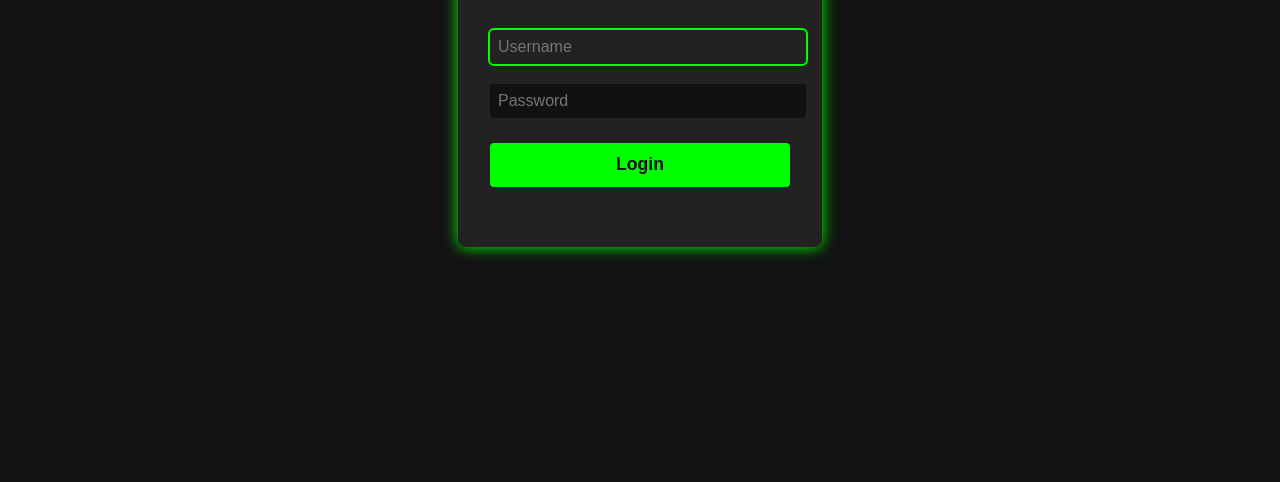
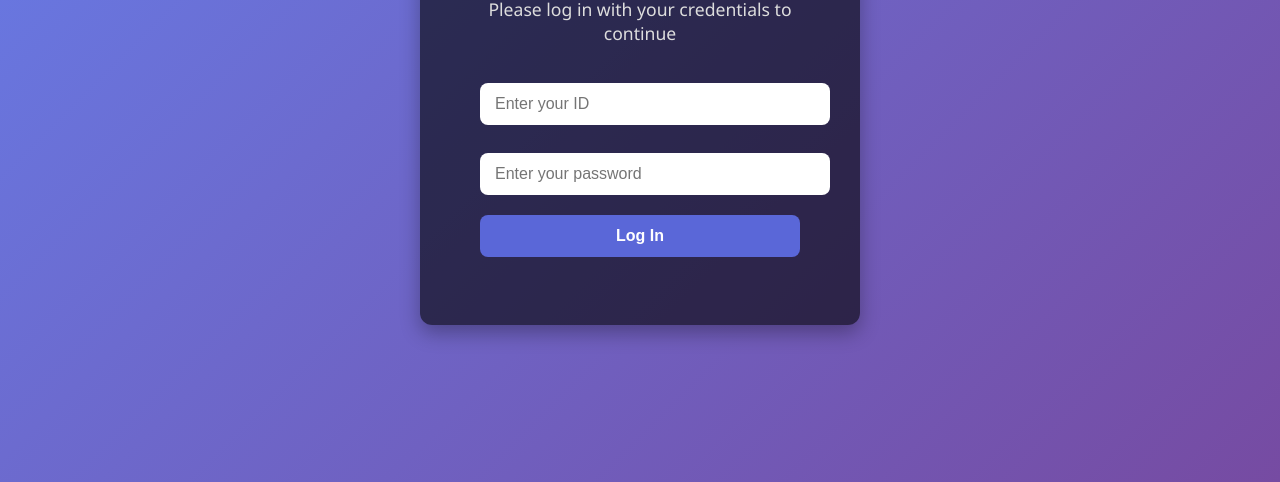
Before and after one commit to DZ3G/challange-1h, a plain HTML site: page index.html in a window 1280 px wide. Shown: the part 318-800 px from the top of the page. Drawn offline with Linux system fonts and the light colour scheme.

Commit message:
Update index.html and style.css before pulling

```diff
--- a/index.html
+++ b/index.html
@@ -2,108 +2,35 @@
 <html lang="en">
 <head>
   <meta charset="UTF-8" />
-  <title>Login - DumDev</title>
-  <style>
-    body {
-      background: #121212;
-      color: #eee;
-      font-family: monospace;
-      display: flex;
-      justify-content: center;
-      align-items: center;
-      height: 100vh;
-      margin: 0;
-    }
-    form {
-      background: #222;
-      padding: 2rem;
-      border-radius: 8px;
-      box-shadow: 0 0 15px #0f0;
-      width: 300px;
-      text-align: center;
-    }
-    h1 {
-      margin-bottom: 1.5rem;
-      color: #0f0;
-      font-weight: 700;
-    }
-    input {
-      width: 100%;
-      padding: 0.5rem;
-      margin: 0.6rem 0;
-      border: none;
-      border-radius: 4px;
-      font-size: 1rem;
-      background: #111;
-      color: #eee;
-    }
-    input:focus {
-      outline: 2px solid #0f0;
-      background: #222;
-    }
-    button {
-      background: #0f0;
-      color: #111;
-      border: none;
-      padding: 0.7rem;
-      width: 100%;
-      font-size: 1.1rem;
-      margin-top: 1rem;
-      cursor: pointer;
-      border-radius: 4px;
-      font-weight: 700;
-      transition: background 0.3s ease;
-    }
-    button:hover {
-      background: #0c0;
-    }
-    .error {
-      color: #f44;
-      font-weight: 700;
-      margin-top: 0.5rem;
-      height: 20px;
-    }
-  </style>
+  <meta name="viewport" content="width=device-width, initial-scale=1" />
+  <title>Welcome to SAAS Portal</title>
+  <link rel="stylesheet" href="style.css" />
 </head>
 <body>
+  <div id="login-container">
+    <h1>Welcome to SAAS Portal</h1>
+    <p>Please log in with your credentials to continue</p>
 
-  <form id="loginForm" autocomplete="off" novalidate>
-    <h1>DumDev Login</h1>
-    <input type="text" id="username" placeholder="Username" required autofocus />
-    <input type="password" id="password" placeholder="Password" required />
-    <button type="submit">Login</button>
-    <div id="message" class="error"></div>
-  </form>
+    <input id="username" type="text" placeholder="Enter your ID" />
+    <input id="password" type="password" placeholder="Enter your password" />
+
+    <button onclick="login()">Log In</button>
+
+    <div id="error-message"></div>
+  </div>
 
   <script>
-    const loginForm = document.getElementById('loginForm');
-    const messageDiv = document.getElementById('message');
+    function login() {
+      const username = document.getElementById('username').value.trim();
+      const password = document.getElementById('password').value;
 
-    loginForm.addEventListener('submit', e => {
-      e.preventDefault();
-      messageDiv.textContent = '';
-
-      const username = loginForm.username.value.trim();
-      const password = loginForm.password.value;
-
-      if (!username) {
-        messageDiv.textContent = 'Username is required.';
-        return;
-      }
-
-      if (!password) {
-        messageDiv.textContent = 'Password is required.';
-        return;
-      }
-
-      if (username === 'diddyparty69' && password === 'babyoil') {
-        // Redirect to home.html on successful login
+      if (username === 'SAAS' && password === 'saas2015') {
         window.location.href = 'home.html';
       } else {
-        messageDiv.textContent = 'Invalid username or password.';
+        const errorDiv = document.getElementById('error-message');
+        errorDiv.textContent = 'Incorrect ID or password. Try again.';
       }
-    });
+    }
   </script>
-
 </body>
 </html>
--- a/style.css
+++ b/style.css
@@ -1,6 +1,79 @@
 body {
-  font-family: Arial, sans-serif;
-  background-color: #f0f0f0;
-  padding: 2rem;
-  color: #333;
+  font-family: 'Segoe UI', Tahoma, Geneva, Verdana, sans-serif;
+  background: linear-gradient(135deg, #667eea, #764ba2);
+  color: white;
+  display: flex;
+  justify-content: center;
+  align-items: center;
+  height: 100vh;
+  margin: 0;
 }
+#login-container {
+  background: rgba(0, 0, 0, 0.6);
+  padding: 40px 60px;
+  border-radius: 12px;
+  box-shadow: 0 8px 20px rgba(0, 0, 0, 0.3);
+  text-align: center;
+  width: 320px;
+}
+
+/* Animation keyframes */
+@keyframes fadeSlideUp {
+  0% {
+    opacity: 0;
+    transform: translateY(20px);
+  }
+  100% {
+    opacity: 1;
+    transform: translateY(0);
+  }
+}
+
+h1, p {
+  animation-fill-mode: forwards;
+  animation-name: fadeSlideUp;
+  animation-duration: 0.8s;
+  animation-timing-function: ease-out;
+}
+h1 {
+  animation-delay: 0.2s;
+  margin-bottom: 10px;
+  font-weight: 700;
+}
+p {
+  animation-delay: 0.6s;
+  margin-top: 0;
+  margin-bottom: 30px;
+  font-size: 1.1em;
+  color: #ddd;
+}
+
+input[type="text"], input[type="password"] {
+  width: 100%;
+  padding: 12px 15px;
+  margin: 8px 0 20px 0;
+  border: none;
+  border-radius: 8px;
+  font-size: 1em;
+}
+button {
+  width: 100%;
+  padding: 12px;
+  background-color: #5a67d8;
+  border: none;
+  border-radius: 8px;
+  color: white;
+  font-weight: 700;
+  font-size: 1em;
+  cursor: pointer;
+  transition: background-color 0.3s ease;
+}
+button:hover {
+  background-color: #434190;
+}
+#error-message {
+  color: #ff6b6b;
+  font-weight: 600;
+  margin-top: 10px;
+  height: 18px; /* reserve space */
+}
```
